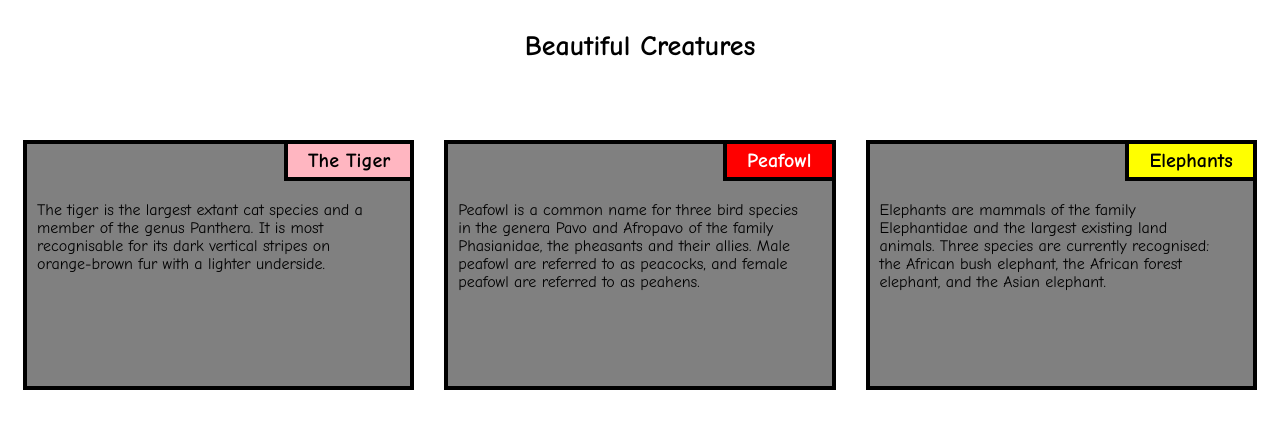
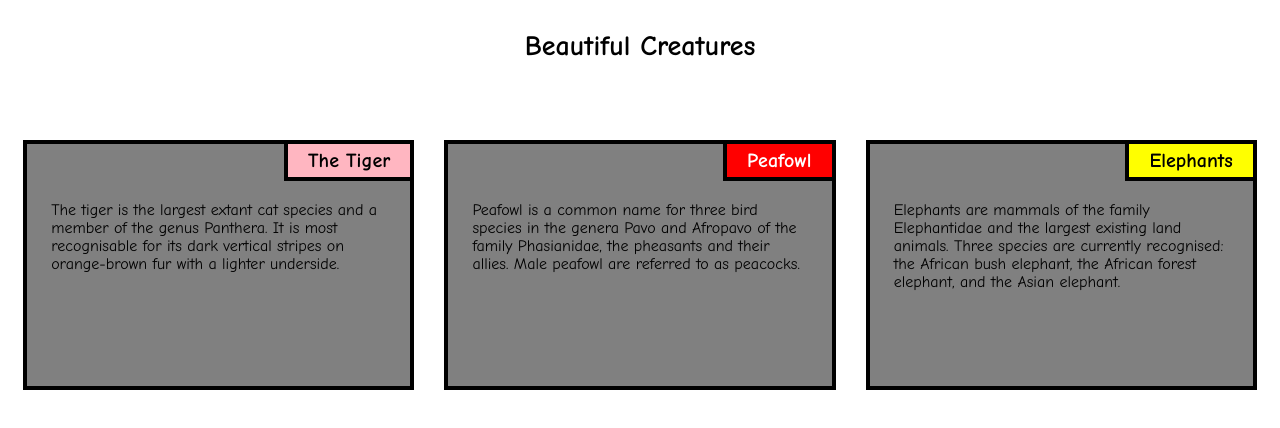
Before and after one commit to akshi1998/Coursera_HTML-CSS-JS-for-Web-Developers, a plain HTML site: page module2/module2-solution/index.html in a window 1280 px wide. Drawn offline with Linux system fonts and the light colour scheme.

Commit message:
Assignment2

```diff
--- a/module2/module2-solution/css/style.css
+++ b/module2/module2-solution/css/style.css
@@ -33,7 +33,10 @@ section {
 }
 
 p{
-    margin-left: 10px;
+    margin-left: 5%;
+    margin-right: 5%;
+    padding-right: 5px;
+    padding-left: 5px;
     width: 90%;
     text-align: left;
     margin-top:50px;
--- a/module2/module2-solution/index.html
+++ b/module2/module2-solution/index.html
@@ -23,7 +23,7 @@
             <section>
                 <h2 id="Peafowl">Peafowl</h2>
                 <p>
-                    Peafowl is a common name for three bird species in the genera Pavo and Afropavo of the family Phasianidae, the pheasants and their allies. Male peafowl are referred to as peacocks, and female peafowl are referred to as peahens.
+                    Peafowl is a common name for three bird species in the genera Pavo and Afropavo of the family Phasianidae, the pheasants and their allies. Male peafowl are referred to as peacocks.
                 </p>
             </section>
         </div>
```
